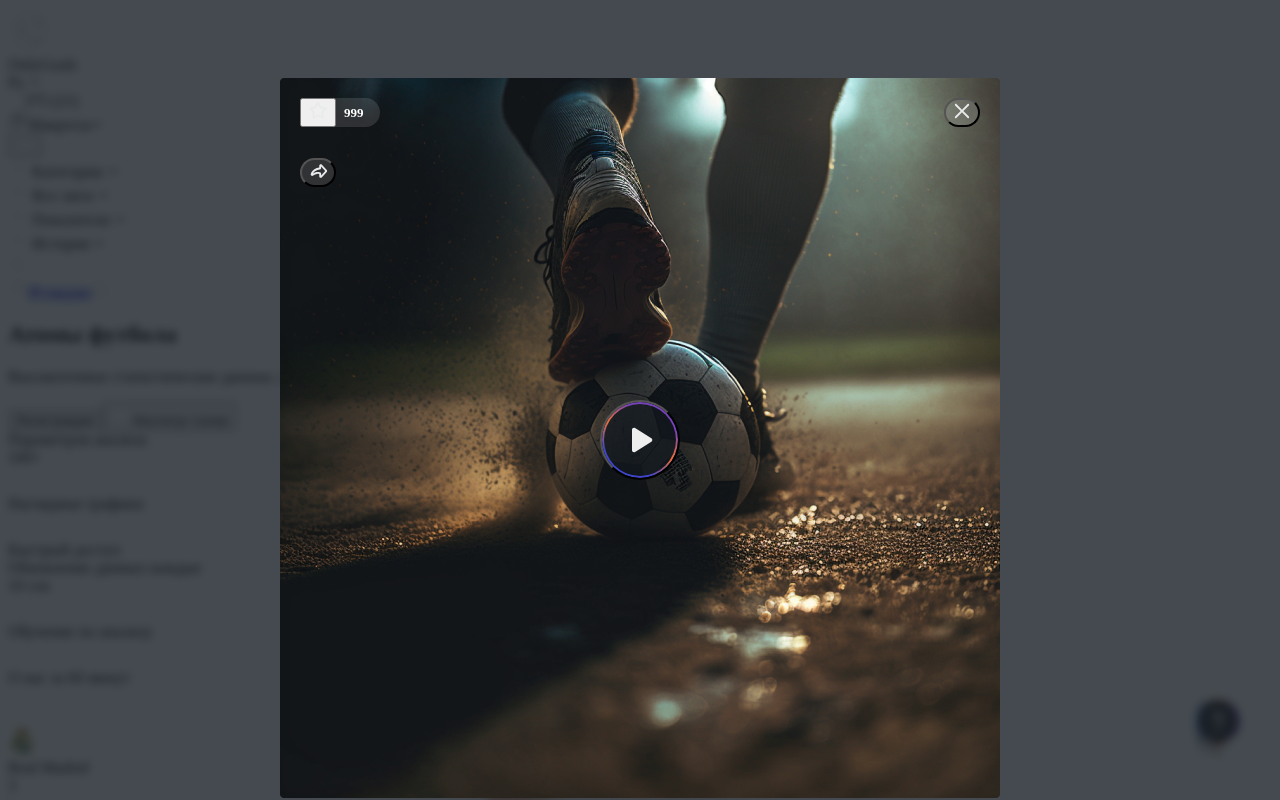
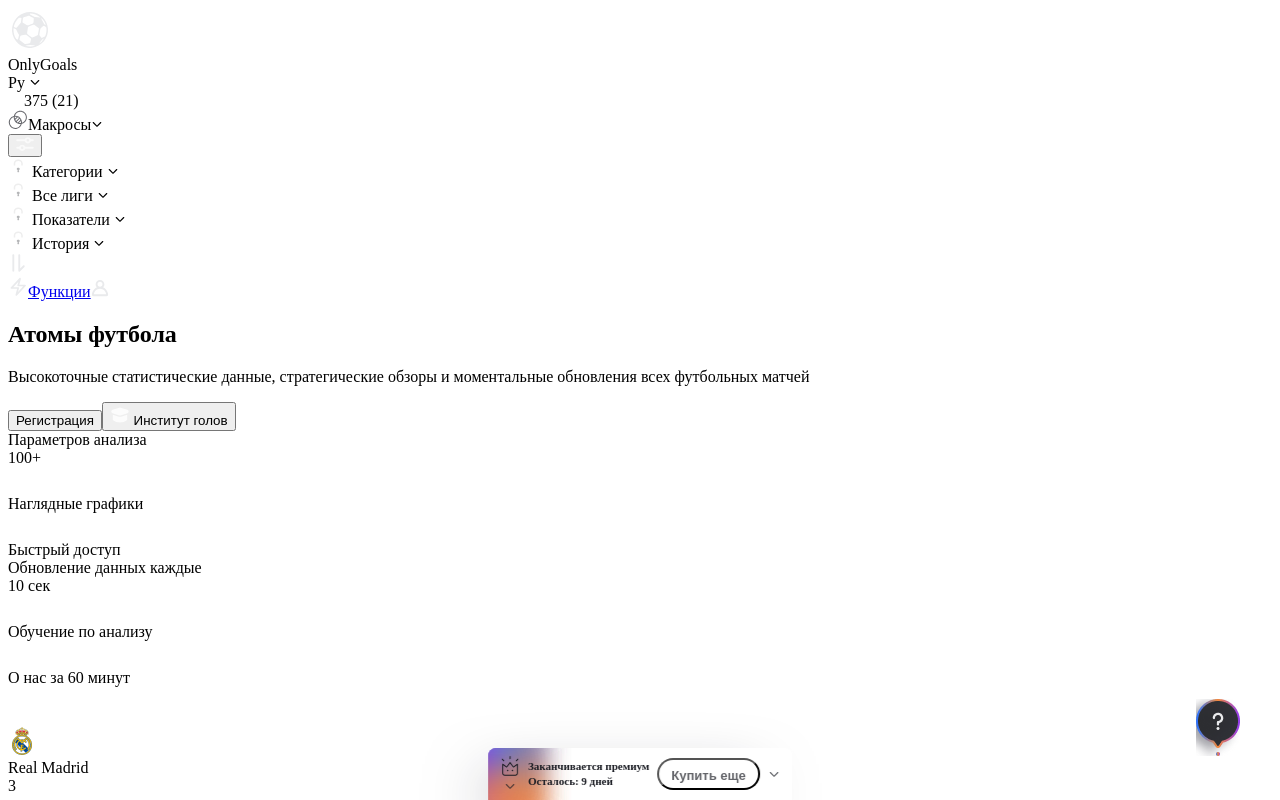
Before and after one commit to gldenis/onlygoals, a Vue app: page / in a window 1280 px wide. Shown: the top 800 px of the page. Built offline with nearby package versions, Linux system fonts and the light colour scheme; the HTML template or start-up script is replaced by a standard one.

Commit message:
FEAT: page macros

```diff
--- a/src/components/AppStories.vue
+++ b/src/components/AppStories.vue
@@ -35,7 +35,7 @@ const toggleStories = () => {
   storiesOpened.value = !storiesOpened.value
 }
 
-const storyModalIsOpened = ref(true)
+const storyModalIsOpened = ref(false)
 const openStory = () => {
   storyModalIsOpened.value  = true
 }
```
